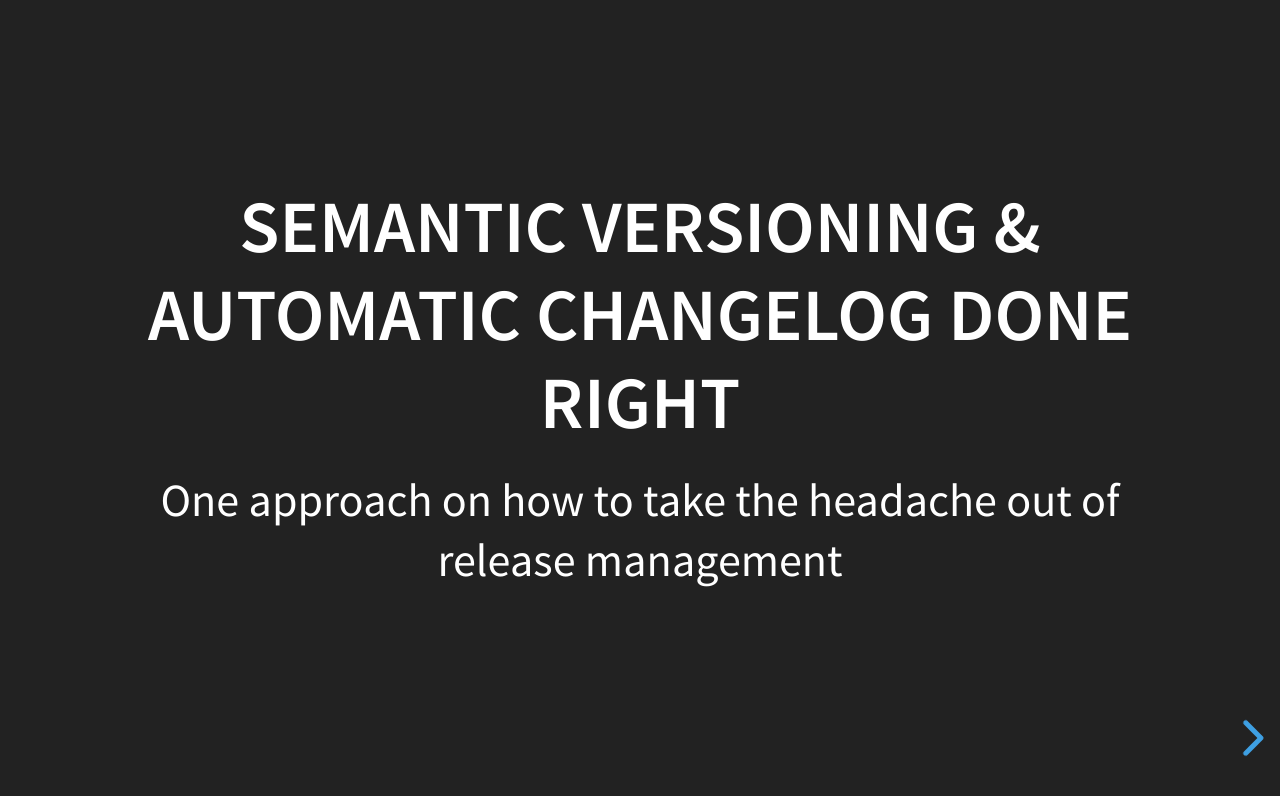
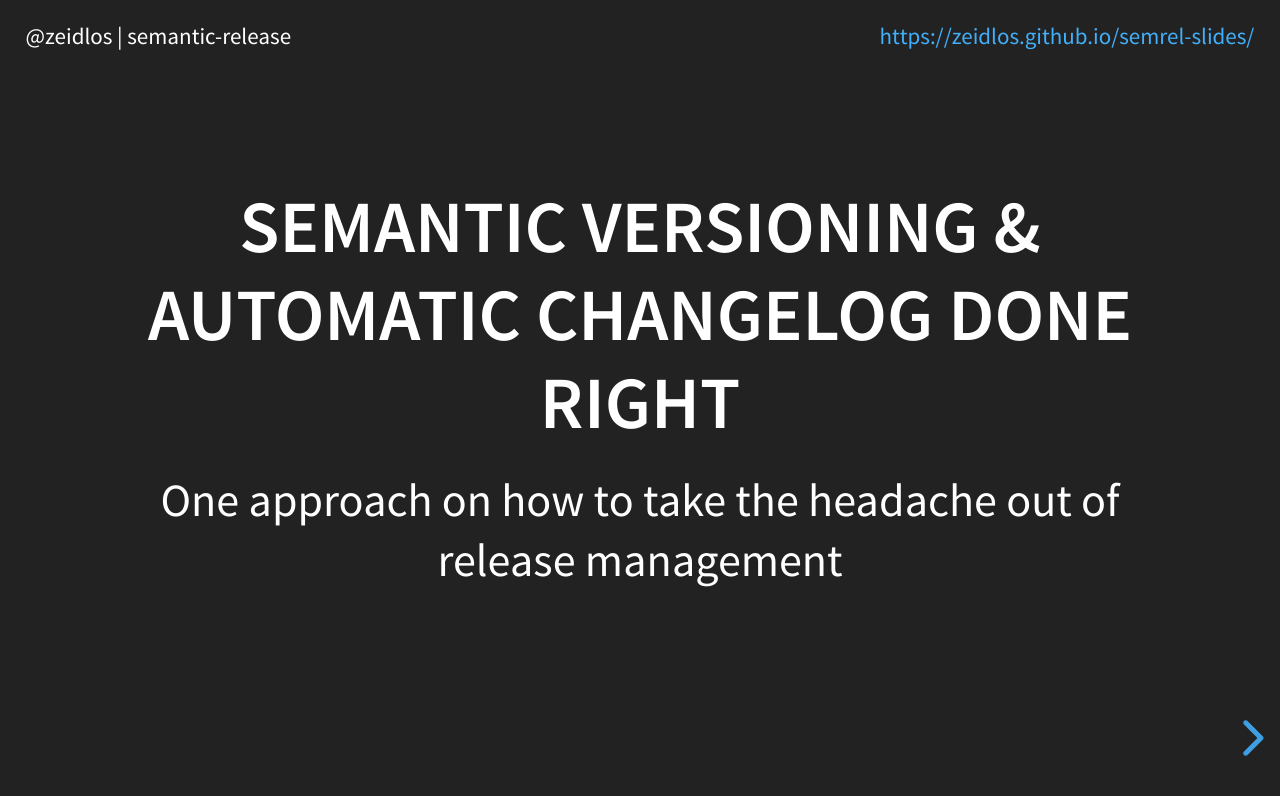
Before and after one commit to zeidlos/semrel-slides, a website: page index.html in a window 1280 px wide. Drawn offline with Linux system fonts and the light colour scheme.

Commit message:
Deploy zeidlos/semrel-slides to github.com/zeidlos/semrel-slides.git:gh-pages

```diff
--- a/index.html
+++ b/index.html
@@ -11,6 +11,16 @@
 
 		<!-- Theme used for syntax highlighting of code -->
 		<link rel="stylesheet" href="revealjs/lib/css/zenburn.css">
+		<style>
+			div.header{
+				text-align: left;
+				font-size: 23px;
+				padding: 2vw;
+			}
+			.right {
+				float: right;
+			}
+		</style>
 
 		<!-- Printing and PDF exports -->
 		<script>
@@ -23,13 +33,14 @@
 	</head>
 	<body>
 		<div class="reveal">
+			<div class="header">@zeidlos | semantic-release  <span class="right"><a href="https://zeidlos.github.io/semrel-slides/">https://zeidlos.github.io/semrel-slides/</a></span></div>
 			<div class="slides">
 					<section data-markdown="semver.md"
 					data-separator="^\n\n\n"
 					data-separator-vertical="^\n\n"
 					data-separator-notes="^Note:"
 					data-charset="iso-8859-15">
-		 </section>
+				 </section>
 			</div>
 		</div>
 
--- a/package.json
+++ b/package.json
@@ -5,7 +5,7 @@
   "main": "index.js",
   "scripts": {
     "start": "serve ./",
-    "semantic-release": "semantic-release -e sih-semantic-release-config",
+    "semantic-release": "semantic-release -e demo-semantic-release-config",
     "travis-deploy-once": "travis-deploy-once",
     "test": "echo \"Error: no test specified\" && exit 0"
   },
@@ -16,7 +16,7 @@
     "commitizen": "^2.9.6",
     "cz-conventional-changelog": "^2.1.0",
     "serve": "^6.5.5",
-    "sih-semantic-release-config": "github:sparkassen-hub/sih-semantic-release-config",
+    "demo-semantic-release-config": "github:zeidlos/demo-semantic-release-config",
     "travis-deploy-once": "^4.4.1"
   },
   "config": {
```
Also changed, not shown: README.md, 1 other file.
